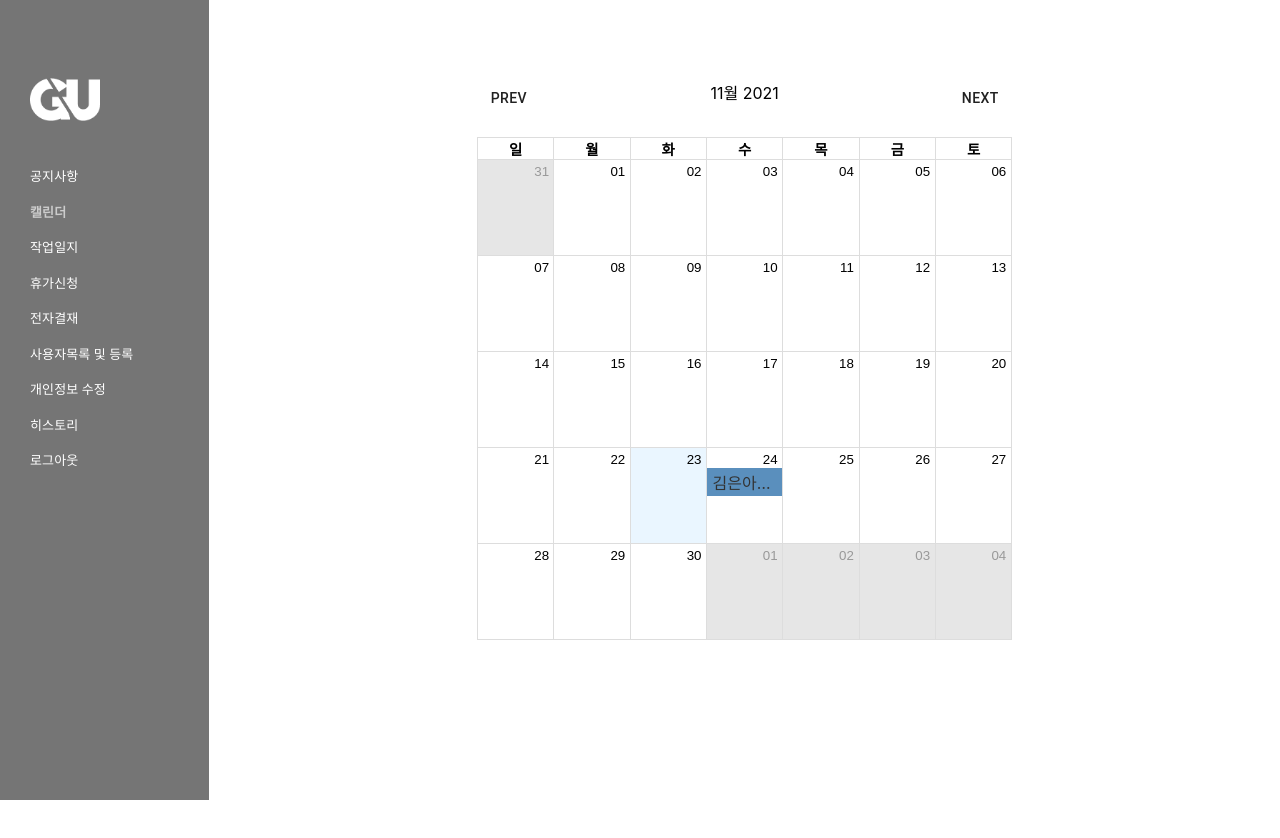
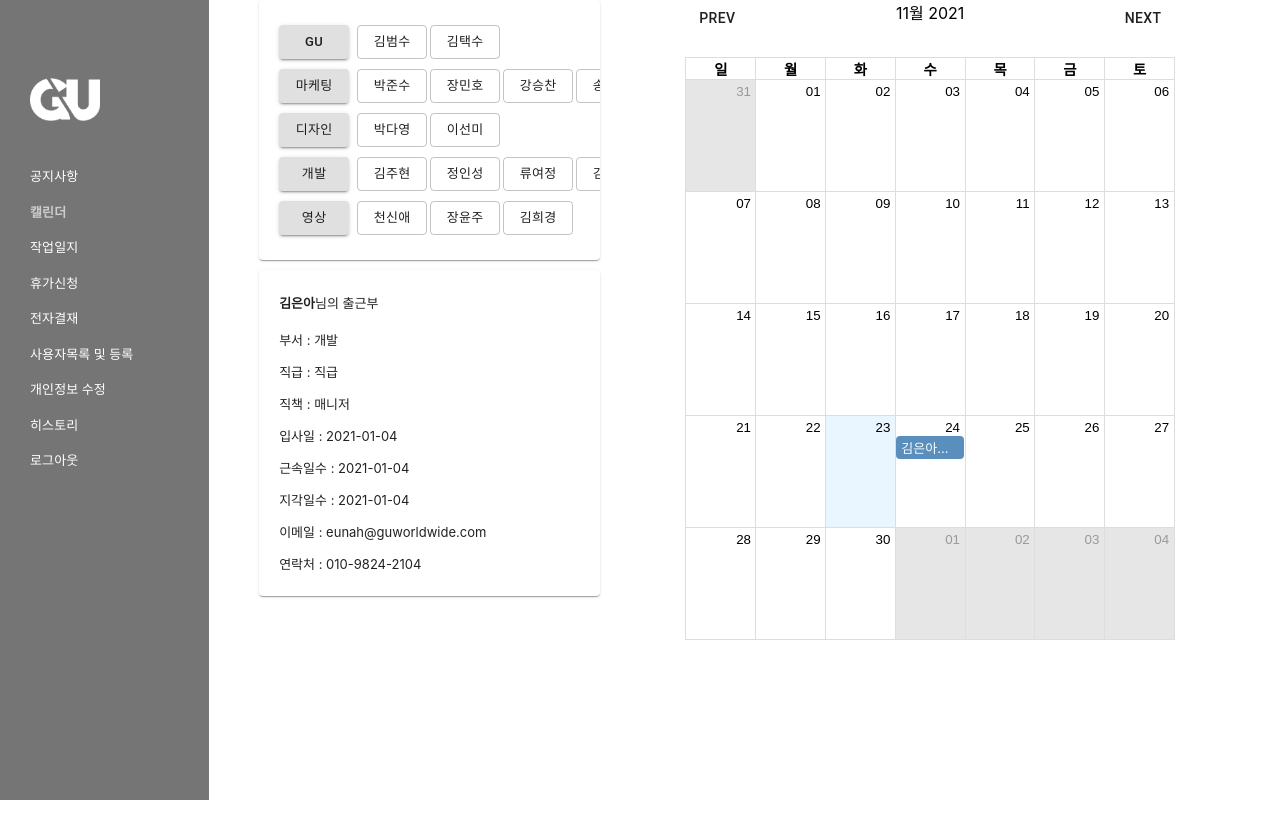
Before and after one commit to eunah3693/p_managementReact, a React (Create React App) app: page /calendar in a window 1280 px wide. Shown: the top 838 px of the page. After the commit the page ends 800 px from the top, so only its background shows below. Built offline with nearby package versions, Linux system fonts and the light colour scheme.

Commit message:
calendar workerinfo, workinfo

```diff
--- a/src/component/BigCalendar.js
+++ b/src/component/BigCalendar.js
@@ -35,7 +35,6 @@ const useStyles = makeStyles((theme) => ({
   layout:{
     width:"100%",
     height:"100vh",
-    paddingTop:"80px",
     display:"flex",
     justifyContent:"center"
   }
@@ -56,12 +55,11 @@ function BigCalendar(props){
           views={['month']}
           events={props.events}
           components = {{toolbar : Toolbar}}
-          style={{ height: "70%" , width: "50%" }}
+          style={{ height: "80%" , width: "70%" }}
           eventPropGetter={(props.eventStyleGetter)}
         />
     </div>
   );
-
 }
 
 export default BigCalendar;
--- a/src/pages/WorkCalendar.js
+++ b/src/pages/WorkCalendar.js
@@ -6,6 +6,8 @@ import 'react-big-calendar/lib/css/react-big-calendar.css';
 import Nav from '../component/Nav';
 import BigCalendar from '../component/BigCalendar';
 import WorkCalendarData from '../pages/WorkCalendarData';
+import WorkerInfo from './WorkerInfo';
+import WorkInfo from './WorkInfo';
 
 const useStyles = makeStyles((theme) => ({
   layout:{
@@ -18,8 +20,15 @@ const useStyles = makeStyles((theme) => ({
     width:"100%",
     display:"flex",
     alignItems:"center",
-    flexDirection:"column"
   },
+  calendarInfo:{
+    width:"30%",
+    height:"100vh",
+    paddingLeft:"50px"
+  },
+  calendar:{
+    width:"70%"
+  }
 }));
 
 function WorkCalendar(){
@@ -30,28 +39,33 @@ function WorkCalendar(){
     var backgroundColor = event.hexColor;
     var style = {
       backgroundColor: backgroundColor,
-      borderRadius: '0px',
+      borderRadius: '4px',
       opacity: 0.8,
       color: 'black',
       border: '0px',
-      display: 'block'
+      display: 'block',
+      color:"#fff",
+      fontSize:"13px"
     };
     return {
       style: style
     };
   }
 
-
-
   return (
     <div className={classes.layout}>
       <Nav nameOn="캘린더"></Nav>
       <div className={classes.content}>
-        <BigCalendar events={WorkCalendarData} eventStyleGetter={eventStyleGetter}></BigCalendar>
+        <div className={classes.calendarInfo}>
+          <WorkerInfo></WorkerInfo>
+          <WorkInfo></WorkInfo>
+        </div>
+        <div className={classes.calendar}>
+          <BigCalendar events={WorkCalendarData} eventStyleGetter={eventStyleGetter}></BigCalendar>
+        </div>
       </div>
     </div>
   );
-
 }
 
 export default WorkCalendar;
--- a/src/pages/WorkCalendarData.js
+++ b/src/pages/WorkCalendarData.js
@@ -3,5 +3,5 @@ export default [
         'title': '김은아휴가',
         'start': new Date("2021-11-24"),
         'end': new Date("2021-11-25")
-      }
+    }
 ]
--- /dev/null
+++ b/src/pages/WorkInfo.js
@@ -0,0 +1,51 @@
+import React, { useState, useEffect } from 'react';
+import { makeStyles } from '@material-ui/core/styles';
+import Button from '@material-ui/core/Button';
+import Card from '@material-ui/core/Card';
+
+const useStyles = makeStyles((theme) => ({
+  layout:{
+    width:"100%",
+    padding:"10px 0 10px 20px",
+    textAlign:"left",
+    fontSize:"13px",
+    margin:"10px 0"
+  },
+  title:{
+      paddingBottom:"5px"
+  }
+
+}));
+let workData=[
+   {
+       "name":"김은아",
+       "department":"개발",
+       "rank":"직급",
+       "position":"매니저",
+       "entryDate":"2021-01-04",
+       "workingDay":"2021-01-04",
+       "lateDay":"2021-01-04",
+       "email":"eunah@guworldwide.com",
+       "phone":"010-9824-2104",
+   }
+]
+function WorkInfo(){
+  const classes = useStyles();
+
+
+  return (
+    <Card className={classes.layout}>
+        <p className={classes.title}><b>{workData[0].name}</b>님의 출근부</p>
+        <p>부서 : {workData[0].department}</p>
+        <p>직급 : {workData[0].rank}</p>
+        <p>직책 : {workData[0].position}</p>
+        <p>입사일 : {workData[0].entryDate}</p>
+        <p>근속일수 : {workData[0].workingDay}</p>
+        <p>지각일수 : {workData[0].lateDay}</p>
+        <p>이메일 : {workData[0].email}</p>
+        <p>연락처 : {workData[0].phone}</p>
+    </Card>
+  );
+}
+
+export default WorkInfo;
--- /dev/null
+++ b/src/pages/WorkerInfo.js
@@ -0,0 +1,85 @@
+import React, { useState, useEffect } from 'react';
+import { makeStyles } from '@material-ui/core/styles';
+import Button from '@material-ui/core/Button';
+import Card from '@material-ui/core/Card';
+
+const useStyles = makeStyles((theme) => ({
+  layout:{
+    width:"100%",
+    padding:"20px 0 20px 20px"
+  },
+  flex:{
+    width:"100%",
+    display:"flex",
+    alignItems:"center"
+  },
+  workerkList:{
+    width:"100%",
+    "& li":{
+        listStyle:"none"
+    },
+    "& button":{
+        minWidth:"70px",
+        height:"34px",
+        fontSize:"13px",
+        padding:"3px 10px",
+        marginRight:"3px"
+    }
+  },
+  workerBox:{
+      display:"flex",
+      paddingLeft:"5px",
+      margin:"5px 0"
+  }
+}));
+let workerData=[
+    {
+        "team":"GU",
+        "name":["김범수","김택수"]
+    },
+    {
+        "team":"마케팅",
+        "name":["박준수","장민호","강승찬","송채린"]
+    },
+    {
+        "team":"디자인",
+        "name":["박다영","이선미"]
+    },
+    {
+        "team":"개발",
+        "name":["김주현","정인성","류여정","김은아"]
+    },
+    {
+        "team":"영상",
+        "name":["천신애","장윤주","김희경"]
+    },
+]
+function WorkerInfo(){
+  const classes = useStyles();
+
+
+  return (
+    <Card className={classes.layout}>
+        <div className={classes.workerkList}>
+            {workerData.map(function(val,idx){
+                return (
+                     <div className={classes.flex}>
+                         <Button variant="contained" className={classes.dark}>{val.team}</Button>
+                         <ul className={classes.workerBox}>
+                            {val.name.map(function(item,idx){
+                                return (
+                                    <li>
+                                        <Button variant="outlined" className={classes.dark}>{item}</Button>
+                                    </li>
+                                );
+                            })}
+                         </ul>
+                     </div>
+                     );
+            })}
+        </div>
+    </Card>
+  );
+}
+
+export default WorkerInfo;
```
